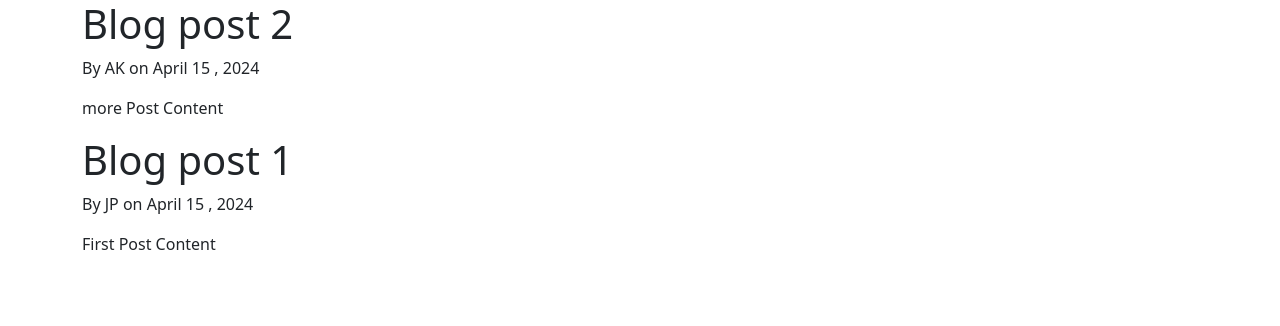
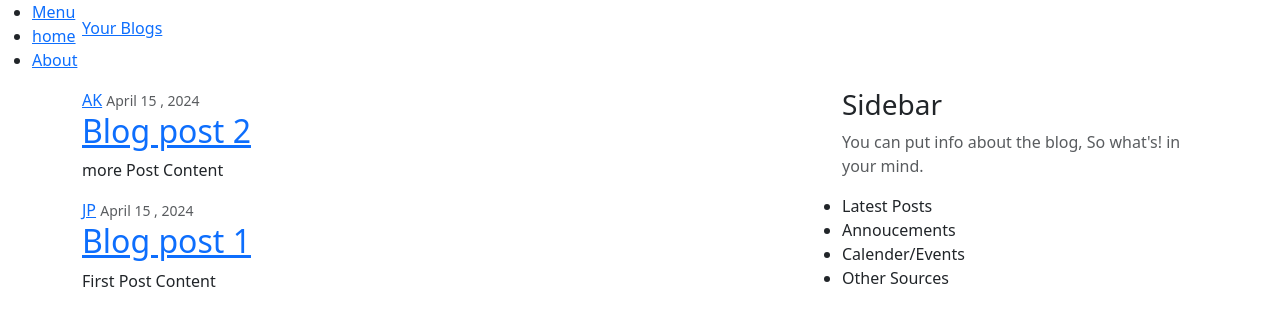
Before and after one commit to legionJP/web_app_flask, a Flask app: page / in a window 1280 px wide. Shown: the top 326 px of the page. Run offline with Flask 3, Linux system fonts and the light colour scheme.

Commit message:
adding nav and main element with css in code

```diff
--- a/app/app.py
+++ b/app/app.py
@@ -1,4 +1,4 @@
-from flask import Flask, render_template
+from flask import Flask, render_template,url_for
 
 # app= Flask(__name__) #creatimg app variable Flask  and setiing it as a instance of class Flask
 
--- a/app/templates/home.html
+++ b/app/templates/home.html
@@ -1,19 +1,29 @@
-{%extends "layout.html" %} <!-- using the layout page by extends keyword-->
+{%extends "layout.html" %} <!-- inheriting  the layout page by extends keyword-->
 
 {% block content %}<!--then overriding the content block of the for loop-->
 
-{% for post in posts %}
-<h1> {{post.title}}</h1>
-<p> By {{post.author}} on {{post.date_posted}}</p>
-<p>{{post.content}}</p>
-{% endfor %}
+    {% for post in posts %}
+    <article class="media content-section">
+        <div class="media-body">
+            <div class="article-metadata">
+                <a class="mr-2" href="#">{{post.author}}</a>
+                <small class="text-muted">{{post.date_posted}}</small>
+            </div>
+            <h2><a class="article-title" href="#">{{post.title}}</a></h2>
+            <p class="'article-content">{{post.content}}</p>
+        </div>
+    </article>
+
+    {% endfor %}
 
 {% endblock content %} <!--jinja allows to put the name of block as expilicit-->
 
 
-
-
-
+<!--
+<h1> {{post.title}}</h1>
+<p> By {{post.author}} on {{post.date_posted}}</p>
+<p>{{post.content}}</p>
+ -->
 
 
 
--- a/app/templates/layout.html
+++ b/app/templates/layout.html
@@ -5,7 +5,7 @@
     <meta http-equiv='X-UA-Compatible' content='IE=edge'>
 <!--Css bootsrap-->
     <link href="https://cdn.jsdelivr.net/npm/bootstrap@5.3.3/dist/css/bootstrap.min.css" rel="stylesheet" integrity="sha384-QWTKZyjpPEjISv5WaRU9OFeRpok6YctnYmDr5pNlyT2bRjXh0JMhjY6hW+ALEwIH" crossorigin="anonymous">
-
+    <link rel="stylesheet" type="text/css" href="{{url_for('static', filename='main.css')}}">
     <!--title>about</title-->
     {% if title %} <!-- run if title provided-->
      <title>about Page -{{title}}</title>
@@ -16,14 +16,76 @@
 </head>
 <body>
 
-<!--creating the block , Block is a section that a child template can override-->
-<!--using the container div class-->
-
-<div class="container">
-    {% block content %} {% endblock %}
+<div class ="nav-class">
+    <nav class ="menu">
+<ul>
+    <li><a href="/#">Menu</a></li>
+    <li><a href="/Home">home</a></li>
+    <li><a href="/about">About</a></li>
+</ul>
+    </nav>
 </div>
 
+<!--Navbar center -->
+<header class ="site-header">
+    <nav class="navbar navnar-expand-md navbar-dark bg-steel fixed-top">
+        <div class ="container">
+            <a class="navbar-dark mr-4" href="/">Your Blogs</a>
+            <button class="navbar-toggler" type="button" data-toggle="collapse" data-target="#navbarToggle" aria-controls="navbar-toggler" aria-expanded="false" aria-label="Toggle -navigation">
+            <span class="navbar-toggler-icon"></span>
+            </button>
+            <div class="collapse navbar-collapse" id="navbarToggle">
+                <div class="navbar-nav mr-auto">
+                <a class="nav-time nav-link" href="/">Home</a>
+                <a class="nav-time nav-link" href="/about">About</a>
+                 </div>
+            <!-- Navbar Right Side -->
+                    <div class="navbar-nav">
+                    <a class="nav-item nav-link" href="/login">Login</a>
+                    <a class="nav-item nav-link" href="/register">Register</a>
+                    </div>
+            </div>
+        </div>
+    </nav>
 
+</header>
+
+<main role="main" class="container">
+    <div class="row">
+        <div class="col-md-8">
+            {% block content %} {% endblock %}
+        </div>
+
+        <div class="col-md-4">
+            <div class="content-section">
+                <h3> Sidebar</h3>
+                <p class="text-muted"> You can put info about the blog,  So what's! in your mind.
+
+                    <ul class="list-group">
+                        <li class="list-group-itme list-group-itme-light">Latest Posts</li>
+                        <li class="list-group-itme list-group-itme-light">Annoucements</li>
+                        <li class="list-group-itme list-group-itme-light">Calender/Events</li>
+                        <li class="list-group-itme list-group-itme-light">Other Sources</li>
+                    </ul>
+                </p>
+            </div>
+        </div>
+
+    </div>
+
+
+</main>
+
+
+<!--creating the block , Block is a section that a child template can override-->
+<!--using the container div class
+
+</div>
+-->
+
+
+
+<!--js script-->
 <script src="https://cdn.jsdelivr.net/npm/bootstrap@5.3.3/dist/js/bootstrap.bundle.min.js" integrity="sha384-YvpcrYf0tY3lHB60NNkmXc5s9fDVZLESaAA55NDzOxhy9GkcIdslK1eN7N6jIeHz" crossorigin="anonymous"></script>
 
 <!--in our home and about we can inherit it and then override content secction which is uique to each page-->
```
